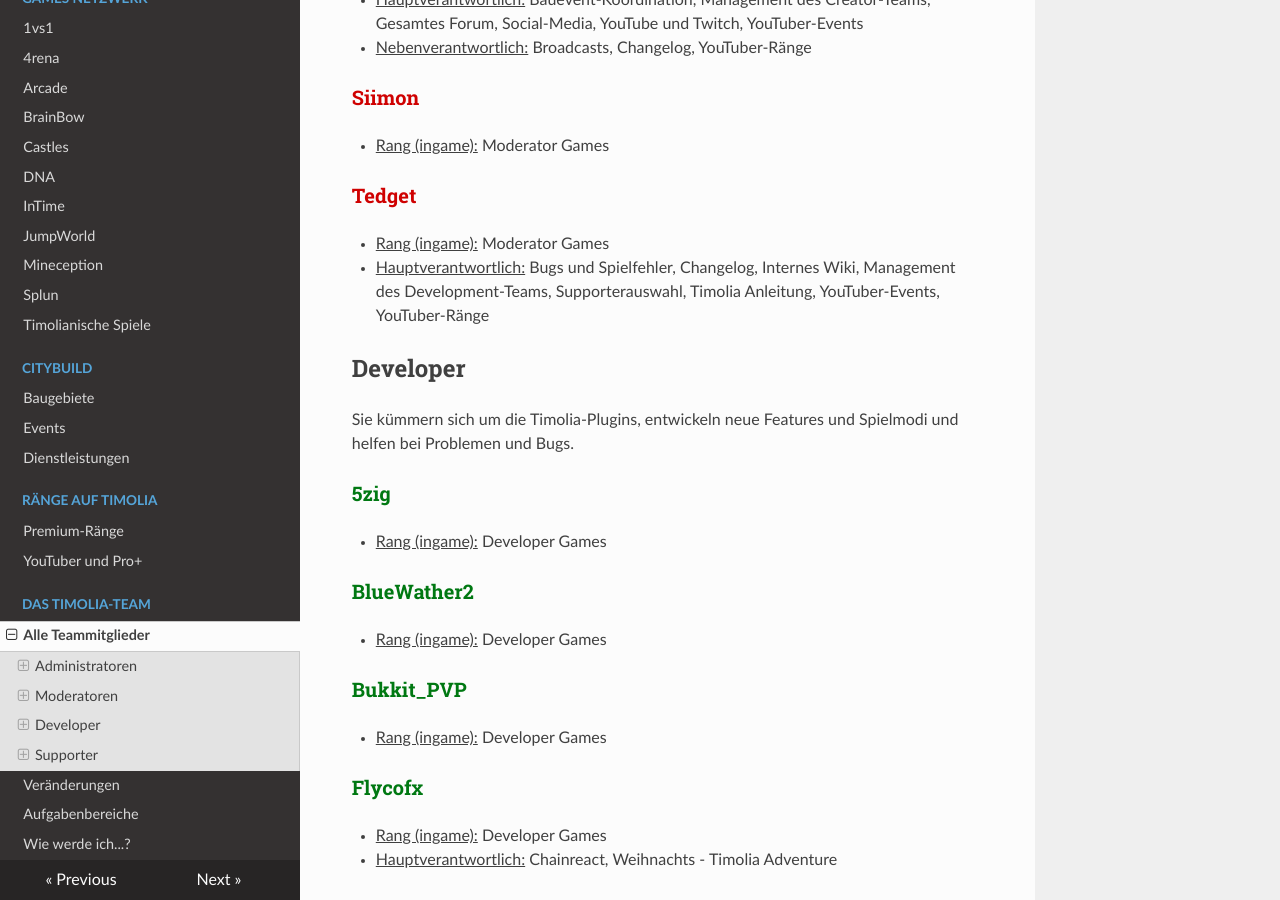
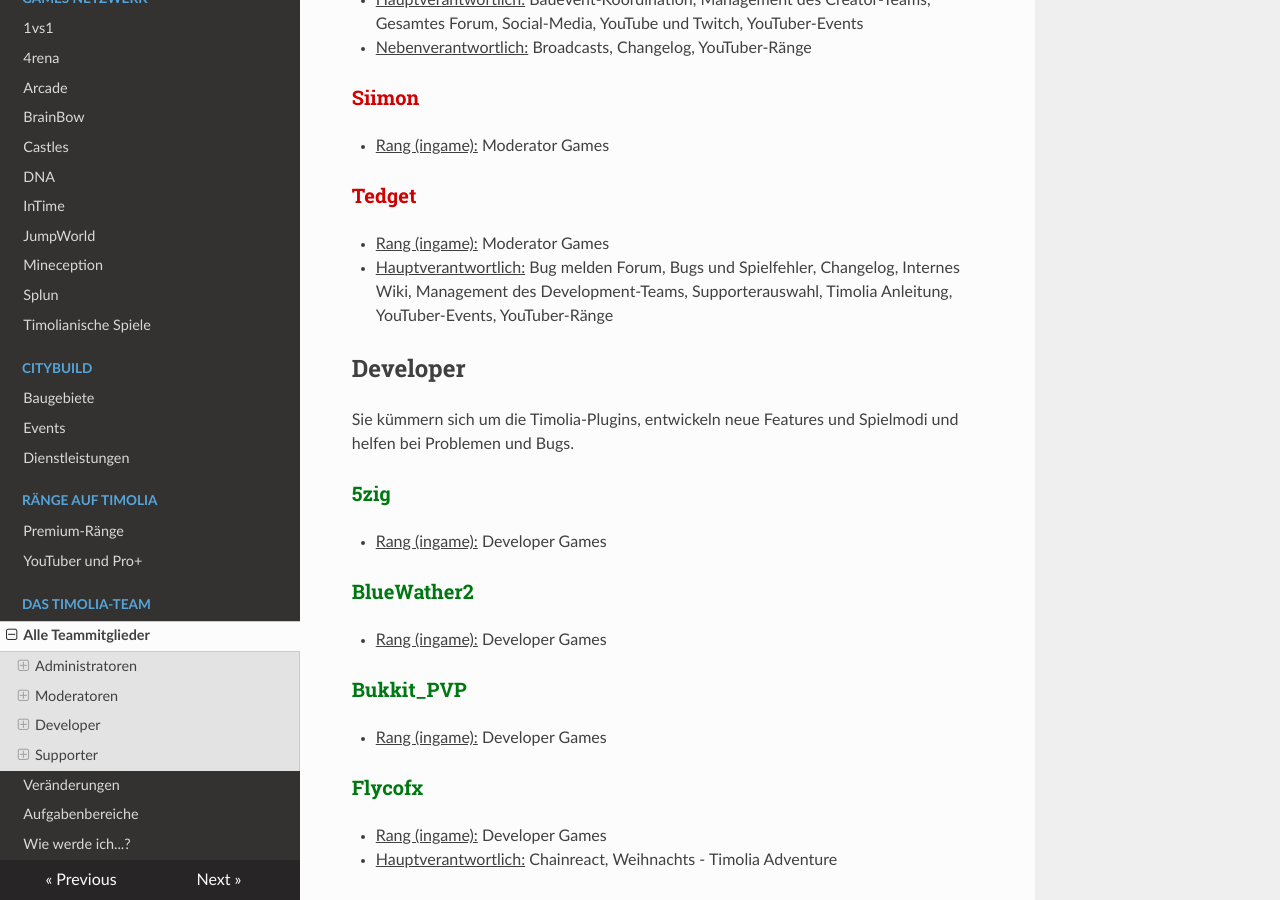
Before and after one commit to TimoliaDE/HowTo, an MkDocs documentation site: the page built from docs/team/members.md, in a window 1280 px wide and 900 px high, scrolled down 2082 px. Built offline with MkDocs 1.6.1, drawn with Linux system fonts in a browser that asks for light colours; nearby versions of some CDN libraries; old or Windows-style settings are respelled for this version of MkDocs; some of the changed text lies outside the part shown.

Commit message:
Update members.md

```diff
--- a/docs/team/members.md
+++ b/docs/team/members.md
@@ -68,7 +68,7 @@ Moderatoren kümmern sich um das reibungslose Spielererlebnis der verschiedenen
 
 ### <strong><span style="color:#CF0101">Tedget</span></strong>
 - <u>Rang (ingame):</u> Moderator Games
-- <u>Hauptverantwortlich:</u> Bugs und Spielfehler, Changelog, Internes Wiki, Management des Development-Teams, Supporterauswahl, Timolia Anleitung, YouTuber-Events, YouTuber-Ränge
+- <u>Hauptverantwortlich:</u> Bug melden Forum, Bugs und Spielfehler, Changelog, Internes Wiki, Management des Development-Teams, Supporterauswahl, Timolia Anleitung, YouTuber-Events, YouTuber-Ränge
 
 
 ## Developer
@@ -204,7 +204,7 @@ Sie stehen für alle grundlegenden Fragen und Reports zur Verfügung und sind di
 
 ### <strong><span style="color:#E4D100">Schonas</span></strong>
 - <u>Rang (ingame):</u> Supporter Games
-- <u>Nebenverantwortlich:</u> Map-Einsendungen, Testen der Games-Maps
+- <u>Nebenverantwortlich:</u> Bug melden Forum, Map-Einsendungen, Testen der Games-Maps
 
 ###<strong><span style="color:#E4D100">Sinzilla</span></strong>
 - <u>Rang (ingame):</u> Supporter Games
```
